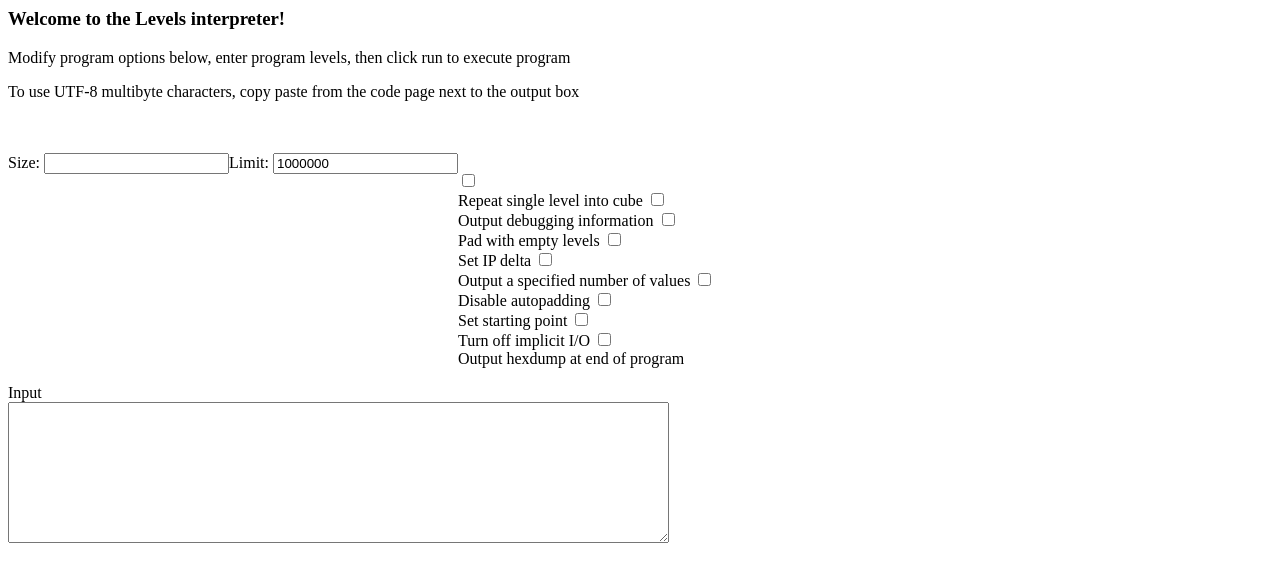
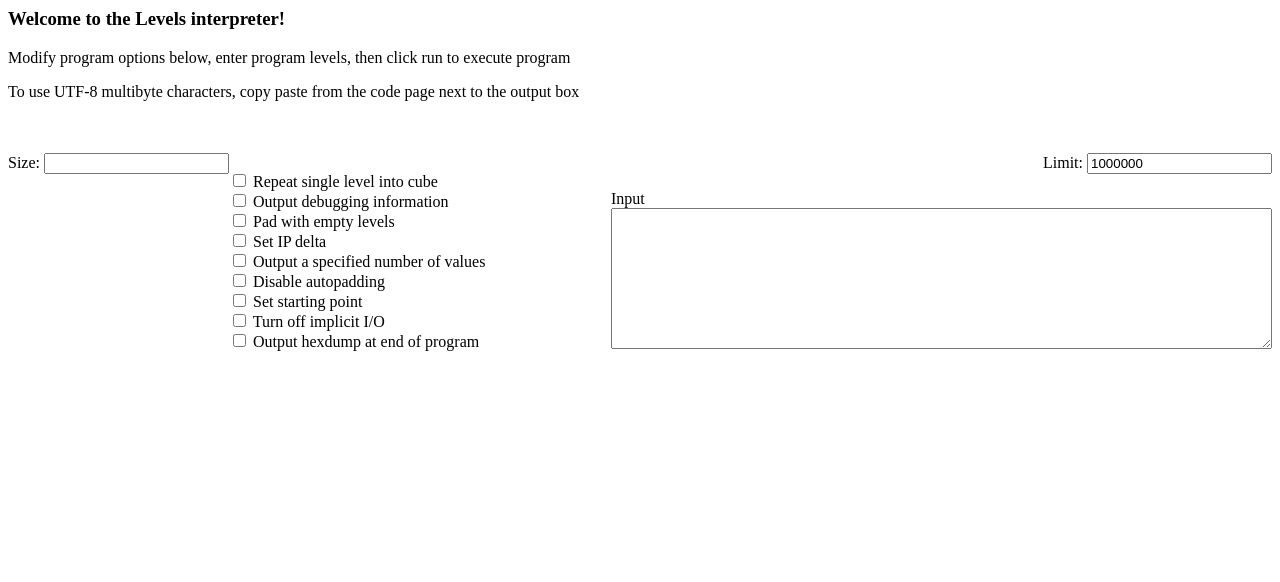
Before and after one commit to levelslang/levelslang.github.io, a plain HTML site: page index.html in a window 1280 px wide. Drawn offline with Linux system fonts and the light colour scheme.

Commit message:
Update index.html

```diff
--- a/index.html
+++ b/index.html
@@ -1,10 +1,8 @@
 <html>
 	<head>
 		<title>
-		1 - Levels intepreter
+		2 - Levels intepreter
 		</title>
-
-		<link rel="stylesheet" href="styles.css">
 	</head>
 
 	<body>
@@ -23,7 +21,7 @@
 					<input type="number" id="size" name="size" min="1">
 				</form>
 			</div>
-			<div style="float:left">
+			<div style="float:right">
 				<form>
 					<label for="limit">Limit: </label>
 					<input type="number" id="limit" name="limit" min="1" value="1000000">
@@ -34,35 +32,36 @@
 		<div>
 			<div style="float:left">
 				<form>
-					<input type="checkbox" id="b" name="b" value="0"><br>
-					<label for="b">Repeat single level into cube</label>
+					<input type="checkbox" id="b" name="b" value="0">
+					<label for="b">Repeat single level into cube</label><br>
 
-					<input type="checkbox" id="d" name="d" value="0"><br>
-					<label for="d">Output debugging information</label>
+					<input type="checkbox" id="d" name="d" value="0">
+					<label for="d">Output debugging information</label><br>
 
-					<input type="checkbox" id="e" name="e" value="0"><br>
-					<label for="e">Pad with empty levels</label>
+					<input type="checkbox" id="e" name="e" value="0">
+					<label for="e">Pad with empty levels</label><br>
 
-					<input type="checkbox" id="j" name="j" value="0"><br>
-					<label for="j">Set IP delta</label>
+					<input type="checkbox" id="j" name="j" value="0">
+					<label for="j">Set IP delta</label><br>
 
-					<input type="checkbox" id="o" name="o" value="0"><br>
-					<label for="o">Output a specified number of values</label>
+					<input type="checkbox" id="o" name="o" value="0">
+					<label for="o">Output a specified number of values</label><br>
 
-					<input type="checkbox" id="r" name="r" value="0"><br>
-					<label for="r">Disable autopadding</label>
+					<input type="checkbox" id="r" name="r" value="0">
+					<label for="r">Disable autopadding</label><br>
 
-					<input type="checkbox" id="s" name="s" value="0"><br>
-					<label for="s">Set starting point</label>
+					<input type="checkbox" id="s" name="s" value="0">
+					<label for="s">Set starting point</label><br>
 
-					<input type="checkbox" id="x" name="x" value="0"><br>
-					<label for="x">Turn off implicit I/O</label>
+					<input type="checkbox" id="x" name="x" value="0">
+					<label for="x">Turn off implicit I/O</label><br>
 
-					<input type="checkbox" id="xxd" name="xxd" value="0"><br>
-					<label for="xxd">Output hexdump at end of program</label>
+					<input type="checkbox" id="xxd" name="xxd" value="0">
+					<label for="xxd">Output hexdump at end of program</label><br>
 				</form>
 			</div>
-			<div style="float:left">
+
+			<div style="float:right">
 				<label for="input">Input</label><br>
 				<textarea id="input" name="input" rows="9" cols="80"></textarea>
 			</div>
```
